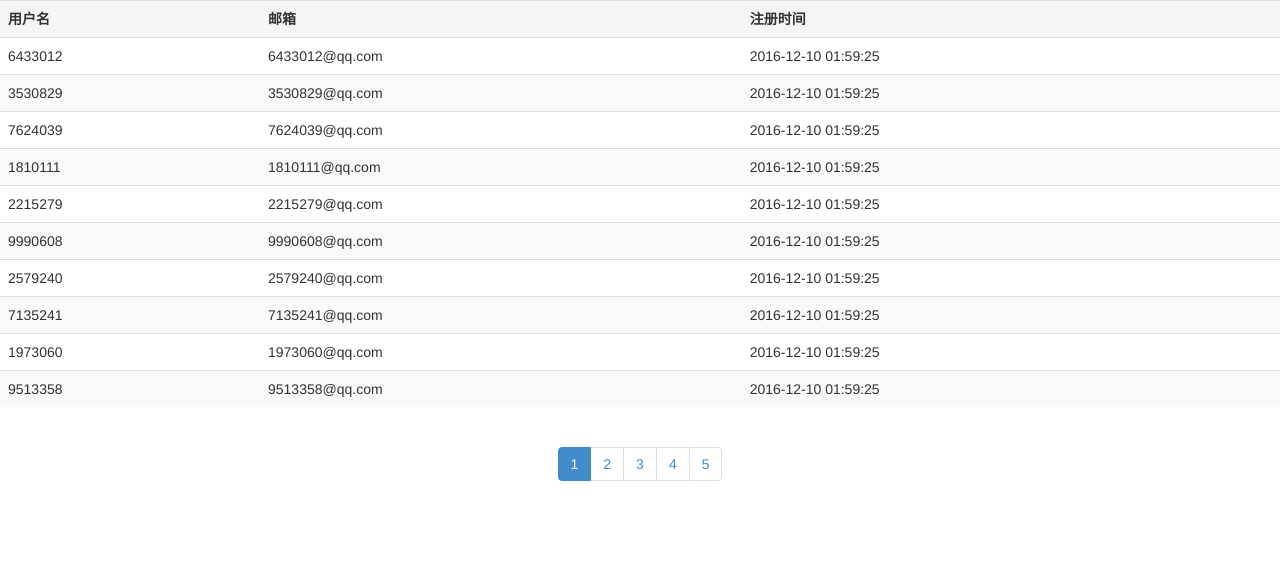
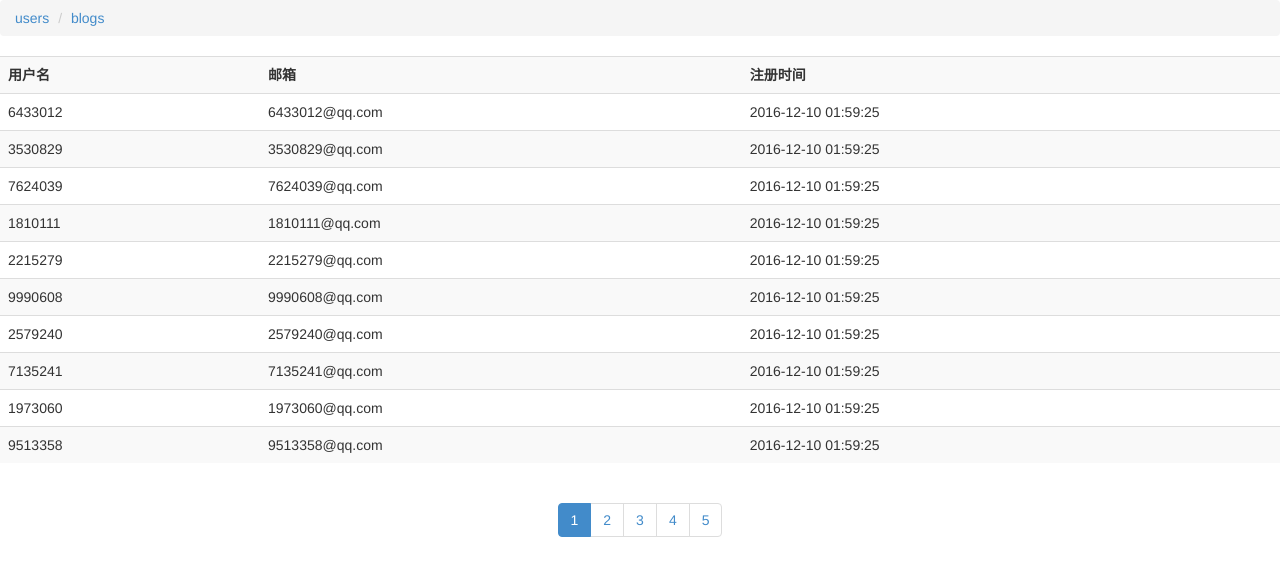
Before and after one commit to code-maze/wblog, a Flask app: page /admin in a window 1280 px wide. Shown: the top 576 px of the page. Run offline with Flask 2, Linux system fonts and the light colour scheme; data comes from the database, SQL or seed files in the repository; some libraries are stand-ins or nearby versions.

Commit message:
管理页头部路径导航组件

```diff
--- a/www/app/static/js/admin.js
+++ b/www/app/static/js/admin.js
@@ -1,6 +1,17 @@
 var admin = {
     lists: null,
     pagination: null,
+    types: {
+        users: {
+            ths:'<tr><th>用户名</th><th>邮箱</th><th>注册时间</th></tr>' ,
+            tds: ['name','email','regTime']
+        },
+        blogs: {
+            ths:'<tr><th>标题</th><th>作者</th><th>发布时间</th></tr>' ,
+            tds: ['title','author','pubTime']
+        }
+
+    },
     init: function(type, page, size) {
         this.type = type || 'users';
         this.page = page || 1;
@@ -9,13 +20,23 @@ var admin = {
             this.paintTable.call(this);
             this.paintPagination.call(this);
         });
-        $("#pagination").on('click','li',(e)=>{
+        $("#pagination").on('click','a',(e)=>{
             e.preventDefault();
             var $a = $(e.target);
             this.page = $a.html();
             this.getData(this.paintTable.bind(this));
             $a.parent().addClass('active').siblings('.active').removeClass('active');
         });
+        $(".breadcrumb").on('click','a',(e)=>{
+            e.preventDefault();
+            var $a=$(e.target);
+            this.type = $a.html();
+            this.page = 1;
+            this.getData(() => {
+                this.paintTable.call(this);
+                this.paintPagination.call(this);
+            });
+        })
     },
     getData: function (callback) {
         $.ajax({
@@ -41,10 +62,12 @@ var admin = {
     },
     paintTable: function() {
         let $table = $('<table class="table table-striped table-hover">');
-        let str = '<tr><th>用户名</th><th>邮箱</th><th>注册时间</th></tr>';
+        let str = this.types[this.type].ths;
         for (let i = 0; i < this.lists.length; i++) {
             let item = this.lists[i];
-            str += `<tr><td>${item["name"]}</td><td>${item["email"]}</td><td>${item["regTime"].toDateTime()}</td></tr>`;
+            let td=this.types[this.type].tds;
+            // debugger;
+            str += `<tr><td>${item[td[0]]}</td><td>${item[td[1]]}</td><td>${item[td[2]].toDateTime()}</td></tr>`;
         }
         $table.html(str);
         $('.table-responsive').html($table);
--- a/www/app/templates/admin.html
+++ b/www/app/templates/admin.html
@@ -6,7 +6,10 @@
 <link rel="stylesheet" href="/static/css/admin.css" />
 {% endblock %}
 {% block content %}
-
+<ol class="breadcrumb">
+  <li class="active"><a href="#">users</a></li>
+  <li ><a href="#">blogs</a></li>
+</ol>
 <div class="table-responsive">
 
 </div>
```
